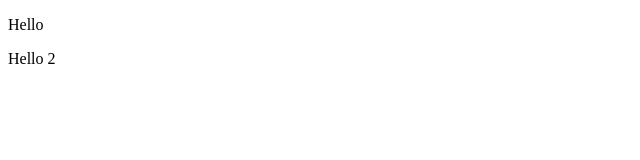
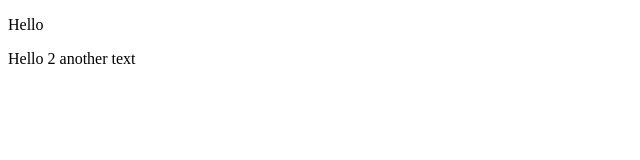
Before and after one commit to Danpozd/gittutorial, a plain HTML site: page index.html in a window 1280 px wide. Shown: the full height of the page, 0-640 px from the left. Drawn offline with Linux system fonts and the light colour scheme.

Commit message:
another text added

```diff
--- a/index.html
+++ b/index.html
@@ -1,3 +1,3 @@
 <!DOCTYPE html>
 <p>Hello</p>
-<p>Hello 2</p>
+<p>Hello 2 another text</p>
```
